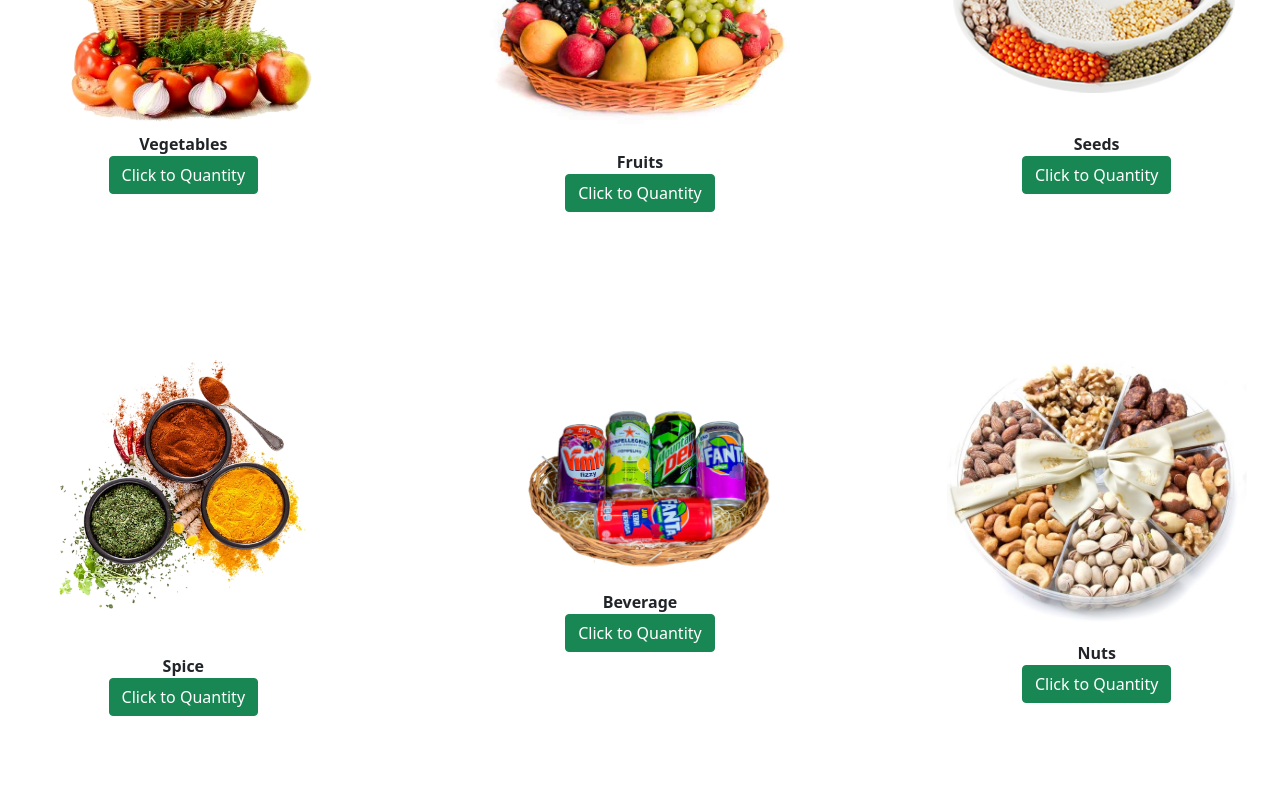
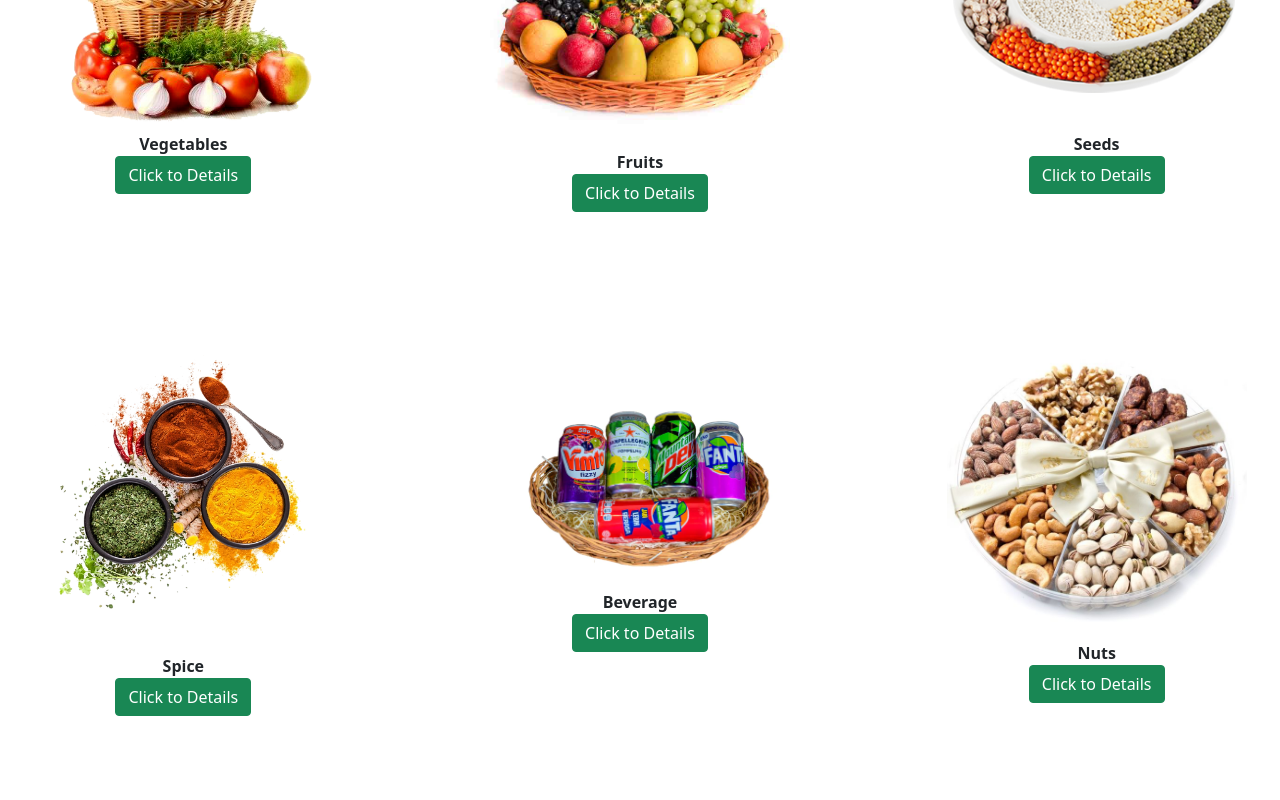
Before and after one commit to Anirbanjyoti/fruits_market_client, a React (Create React App) app: page / in a window 1280 px wide. Shown: the part 1440-2240 px from the top of the page. Built offline with nearby package versions, Linux system fonts and the light colour scheme.

Commit message:
product details page

```diff
--- a/src/App.js
+++ b/src/App.js
@@ -6,6 +6,7 @@ import Footer from "./Pages/Shared/Footer/Footer";
 import Login from "./Pages/Login/Login";
 import Register from "./Pages/Register/Register";
 import About from "./Pages/About/About";
+import ProductDetails from "./Pages/ProductDetails/ProductDetails";
 
 function App() {
   return (
@@ -16,6 +17,7 @@ function App() {
         <Route path="/login" element={<Login />}></Route>
         <Route path="/registration" element={<Register />}></Route>
         <Route path="/about" element={<About />}></Route>
+        <Route path="/details" element={<ProductDetails />}></Route>
       </Routes>
       <Footer></Footer>
     </div>
--- a/src/Pages/Home/Home.js
+++ b/src/Pages/Home/Home.js
@@ -11,11 +11,12 @@ import img8 from "../../Sources/Images/SUL_1646-removebg-preview.webp";
 import img9 from "../../Sources/Images/6db49b9e7164ef871bdb6b1d5e96620f.jpg";
 import testimonial from "../../Sources/Images/buy-fresh-fruits-online.jpg";
 import Header from "../Shared/Header/Header";
+import { Link } from "react-router-dom";
 
 const Home = () => {
   return (
     <div>
-    <Header></Header>
+      <Header></Header>
       <h1 className="fancy-title">
         Fresh Fruits Online & Fresh Vegetables Online
       </h1>
@@ -40,30 +41,75 @@ const Home = () => {
         </div>
         {/* Product section */}
         <div className="home-veg-prod">
-          <p><img src={img1} alt="images"></img><br></br>
-          <b>Vegetables</b><br></br>
-          <button className="btn btn-success">Click to Quantity</button></p>
-          <p><img src={img2} alt="images"></img><br></br>
-          <b>Fruits</b><br></br>
-          <button className="btn btn-success">Click to Quantity</button></p>
-          <p><img src={img3} alt="images"></img><br></br>
-          <b>Seeds</b><br></br>
-          <button className="btn btn-success">Click to Quantity</button></p>
-          <p><img src={img7} alt="images"></img><br></br>
-          <b>Spice</b><br></br>
-          <button className="btn btn-success">Click to Quantity</button></p>
-          <p><img src={img8} alt="images"></img><br></br>
-          <b>Beverage</b><br></br>
-          <button className="btn btn-success">Click to Quantity</button></p>
-          <p><img src={img9} alt="images"></img><br></br>
-          <b>Nuts</b><br></br>
-          <button className="btn btn-success">Click to Quantity</button></p>
-          <p><img className="down-fruits" src={img4} alt="images"></img><br></br>
-          <b>Beverage</b></p>
-          <p><img className="down-fruits" src={img5} alt="images"></img><br></br>
-          <b>Shipping</b></p>
-          <p><img className="down-fruits" src={img6} alt="images"></img><br></br>
-          <b>Supply</b></p>
+          <p>
+            <img src={img1} alt="images"></img>
+            <br></br>
+            <b>Vegetables</b>
+            <br></br>
+            <Link to="/details">
+              <button className="btn btn-success">Click to Details</button>
+            </Link>
+          </p>
+          <p>
+            <img src={img2} alt="images"></img>
+            <br></br>
+            <b>Fruits</b>
+            <br></br>
+            <Link to="/details">
+              <button className="btn btn-success">Click to Details</button>
+            </Link>
+          </p>
+          <p>
+            <img src={img3} alt="images"></img>
+            <br></br>
+            <b>Seeds</b>
+            <br></br>
+            <Link to="/details">
+              <button className="btn btn-success">Click to Details</button>
+            </Link>
+          </p>
+          <p>
+            <img src={img7} alt="images"></img>
+            <br></br>
+            <b>Spice</b>
+            <br></br>
+            <Link to="/details">
+              <button className="btn btn-success">Click to Details</button>
+            </Link>
+          </p>
+          <p>
+            <img src={img8} alt="images"></img>
+            <br></br>
+            <b>Beverage</b>
+            <br></br>
+            <Link to="/details">
+              <button className="btn btn-success">Click to Details</button>
+            </Link>
+          </p>
+          <p>
+            <img src={img9} alt="images"></img>
+            <br></br>
+            <b>Nuts</b>
+            <br></br>
+            <Link to="/details">
+              <button className="btn btn-success">Click to Details</button>
+            </Link>
+          </p>
+          <p>
+            <img className="down-fruits" src={img4} alt="images"></img>
+            <br></br>
+            <b>Beverage</b>
+          </p>
+          <p>
+            <img className="down-fruits" src={img5} alt="images"></img>
+            <br></br>
+            <b>Shipping</b>
+          </p>
+          <p>
+            <img className="down-fruits" src={img6} alt="images"></img>
+            <br></br>
+            <b>Supply</b>
+          </p>
         </div>
       </div>
       <div className="bar"></div>
--- /dev/null
+++ b/src/Pages/ProductDetails/ProductDetails.js
@@ -0,0 +1,13 @@
+import React from 'react';
+import PagesHeader from '../PagesHeader/PagesHeader';
+
+const ProductDetails = () => {
+    return (
+        <div>
+        <PagesHeader></PagesHeader>
+            <h1>The Total Product here:</h1>
+        </div>
+    );
+};
+
+export default ProductDetails;
--- a/src/Pages/Shared/Header/Header.js
+++ b/src/Pages/Shared/Header/Header.js
@@ -5,7 +5,7 @@ import { Link } from "react-router-dom";
 import Carousel from "react-bootstrap/Carousel";
 import slide1 from "../../../Sources/Images/fresh-fruit-delivery-in-gurgaon.jpg";
 import slide2 from "../../../Sources/Images/online-vegetables-in-gurgaon.jpg";
-import slide3 from "../../../Sources/Images/online-vegetables-in-gurgaon.jpg";
+// import slide3 from "../../../Sources/Images/online-vegetables-in-gurgaon.jpg";
 // navbar
 import Container from 'react-bootstrap/Container';
 import Nav from 'react-bootstrap/Nav';
```
